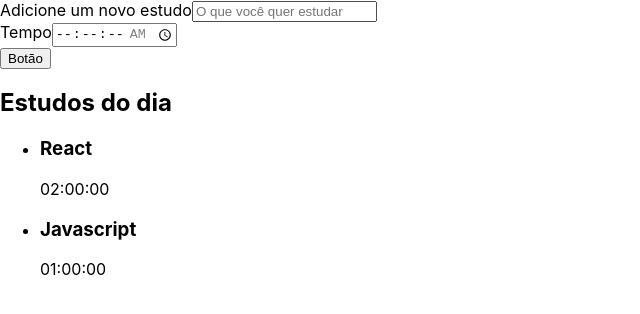
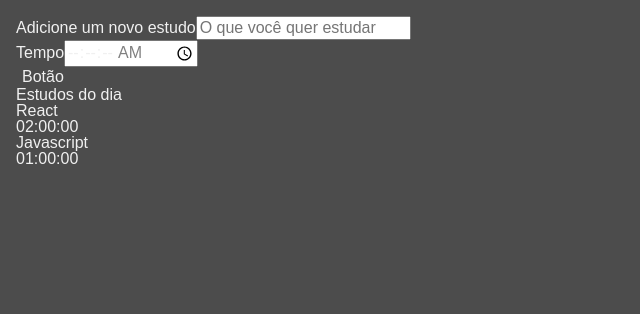
Before and after one commit to halia-gt/alura-react-typescript, a React (Create React App) app: page / in a window 1280 px wide. Shown: the top 314 px of the page, without its empty margins (0-640 px from the left). Built offline with nearby package versions, Linux system fonts and the light colour scheme.

Commit message:
Reset css

```diff
--- a/package.json
+++ b/package.json
@@ -39,5 +39,8 @@
       "last 1 firefox version",
       "last 1 safari version"
     ]
+  },
+  "devDependencies": {
+    "sass": "^1.53.0"
   }
 }
--- a/src/index.css
+++ b/src/index.css
@@ -1,13 +1,95 @@
+
+html, body, div, span, applet, object, iframe,
+h1, h2, h3, h4, h5, h6, p, blockquote, pre,
+a, abbr, acronym, address, big, cite, code,
+del, dfn, em, img, ins, kbd, q, s, samp,
+small, strike, strong, sub, sup, tt, var,
+b, u, i, center,
+dl, dt, dd, ol, ul, li,
+fieldset, form, label, legend,
+table, caption, tbody, tfoot, thead, tr, th, td,
+article, aside, canvas, details, embed,
+figure, figcaption, footer, header, hgroup,
+menu, nav, output, ruby, section, summary,
+time, mark, audio, video {
+	margin: 0;
+	padding: 0;
+	border: 0;
+	font-size: 100%;
+	font: inherit;
+	vertical-align: baseline;
+}
+article, aside, details, figcaption, figure,
+footer, header, hgroup, menu, nav, section {
+	display: block;
+}
 body {
-  margin: 0;
-  font-family: -apple-system, BlinkMacSystemFont, 'Segoe UI', 'Roboto', 'Oxygen',
-    'Ubuntu', 'Cantarell', 'Fira Sans', 'Droid Sans', 'Helvetica Neue',
-    sans-serif;
-  -webkit-font-smoothing: antialiased;
-  -moz-osx-font-smoothing: grayscale;
+	line-height: 1;
+}
+ol, ul {
+	list-style: none;
+}
+blockquote, q {
+	quotes: none;
+}
+blockquote:before, blockquote:after,
+q:before, q:after {
+	content: '';
+	content: none;
+}
+table {
+	border-collapse: collapse;
+	border-spacing: 0;
 }
 
-code {
-  font-family: source-code-pro, Menlo, Monaco, Consolas, 'Courier New',
-    monospace;
+
+input {
+	font-family: inherit;
+	font-size: inherit;
+	font-weight: inherit;
+	color: inherit;
 }
+
+button {
+	border: unset;
+	background-color: unset;
+	font-family: inherit;
+	font-size: inherit;
+	font-weight: inherit;
+	color: inherit;
+}
+
+@import url('https://fonts.googleapis.com/css2?family=Manjari&display=swap');
+
+body {
+	display: flex;
+	justify-content: center;
+	font-family: 'Manjari', sans-serif;
+	color: #F0F0F0;
+	background-color: #4C4C4C;
+	height: 100%;
+	width: 100%;
+	padding: 16px;
+	box-sizing: border-box;
+}
+
+#root {
+	width: 100%;
+}
+
+::-webkit-scrollbar {
+	width: 8px;
+}
+
+::-webkit-scrollbar-track {
+	background: unset;
+}
+
+::-webkit-scrollbar-thumb {
+	border-radius: 4px;
+	background: #888;
+}
+
+::-webkit-scrollbar-thumb:hover {
+	background: #555;
+}
```
Also changed, not shown: 1 other file (tests, documents, lock files or other folders).
